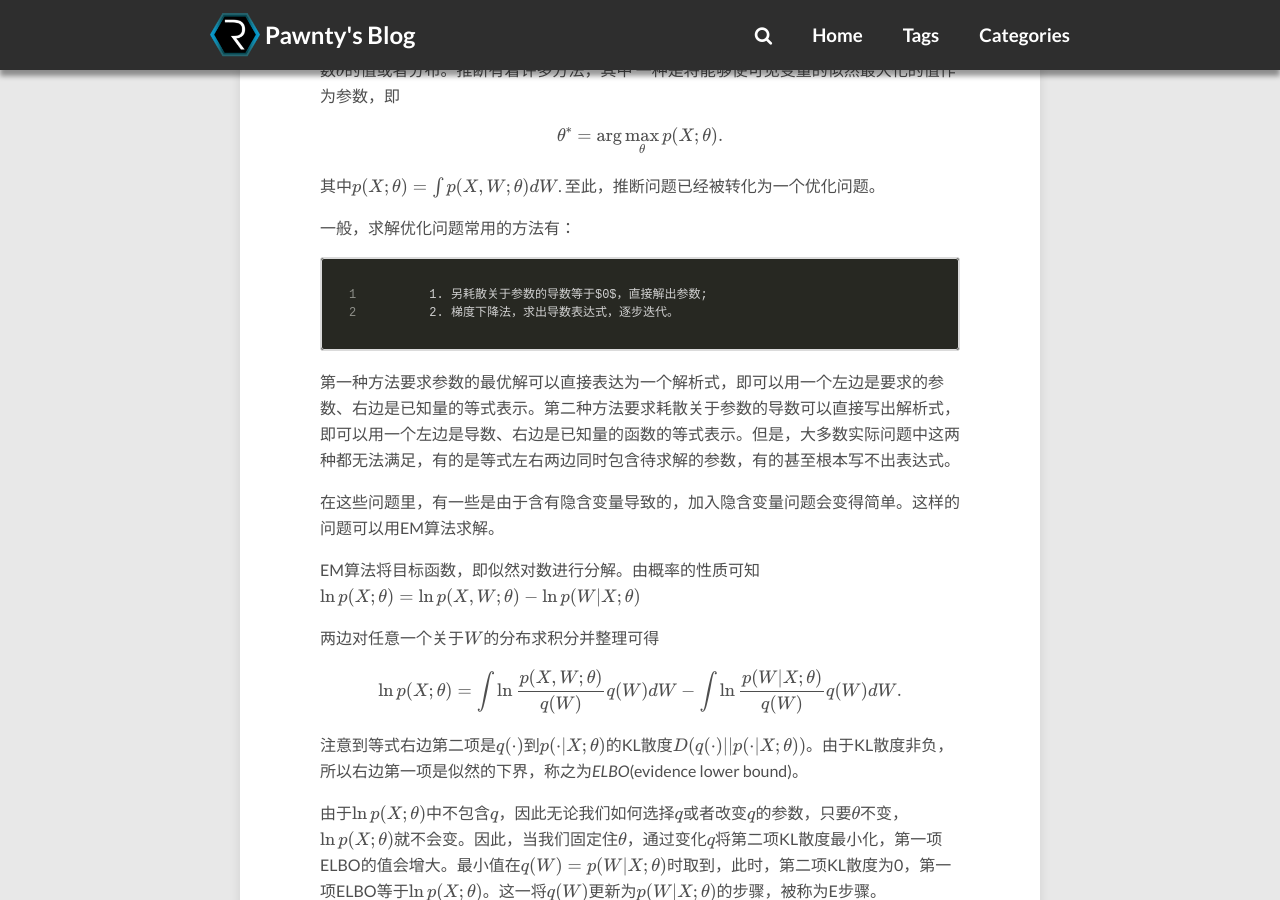
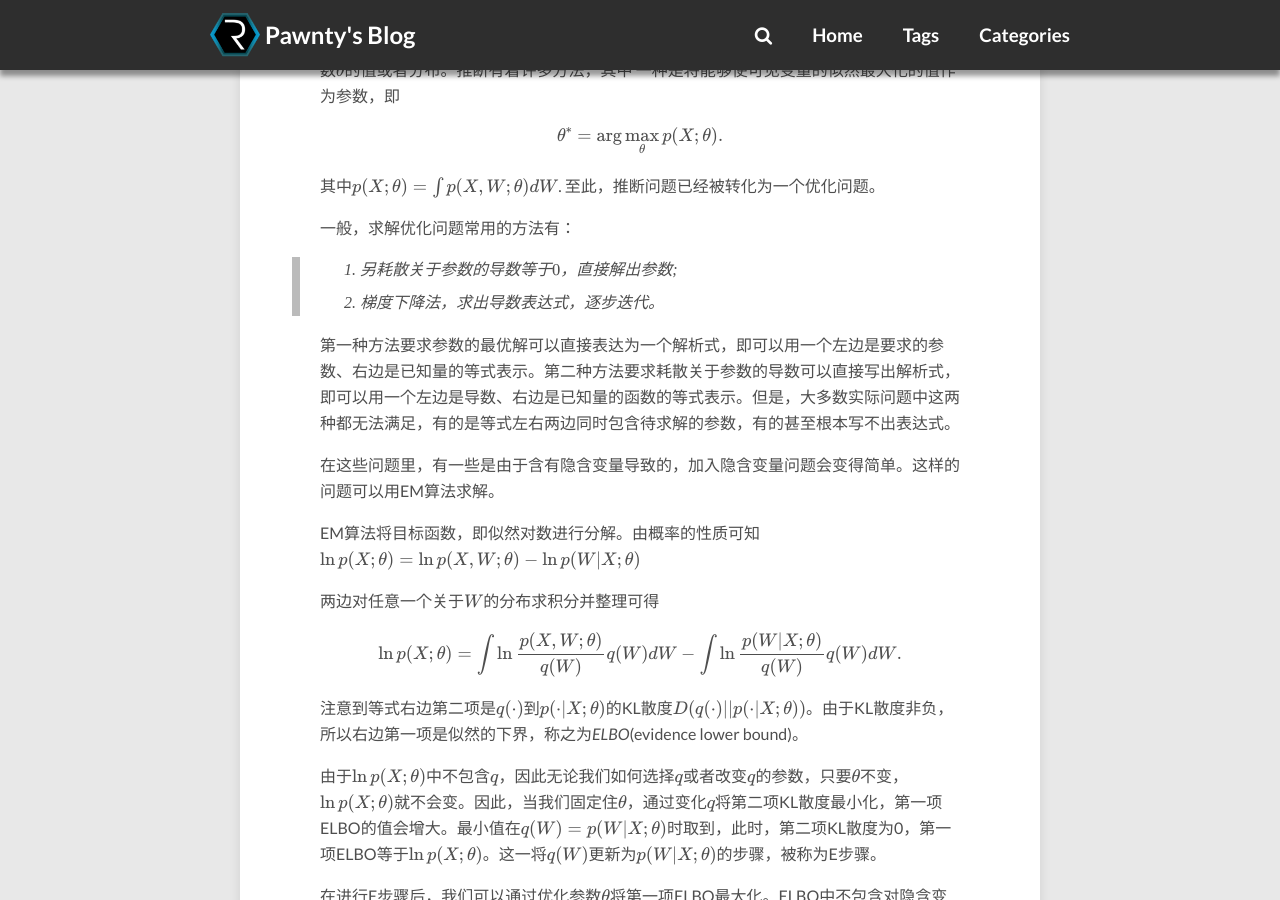
Before and after one commit to pawnty/pawnty.github.io, a Jekyll site: the page built from _posts/2016-01-28-kl-divergence-and-its-application-in-statistic-inference.md, in a window 1280 px wide and 900 px high, scrolled down 1311 px. Built offline with Jekyll 4.4.1, drawn with Linux system fonts in a browser that asks for light colours; nearby versions of some CDN libraries; formulas are drawn with MathJax 3; comment, search, counter and statistics services are not loaded.

Commit message:
Update 2016-01-28-kl-divergence-and-its-application-in-statistic-inference.md

```diff
--- a/_posts/2016-01-28-kl-divergence-and-its-application-in-statistic-inference.md
+++ b/_posts/2016-01-28-kl-divergence-and-its-application-in-statistic-inference.md
@@ -43,8 +43,8 @@ $$
 
 一般，求解优化问题常用的方法有：
 
-	1. 另耗散关于参数的导数等于$0$，直接解出参数;
-	2. 梯度下降法，求出导数表达式，逐步迭代。
+> 1. 另耗散关于参数的导数等于$0$，直接解出参数;
+> 2. 梯度下降法，求出导数表达式，逐步迭代。
 
 第一种方法要求参数的最优解可以直接表达为一个解析式，即可以用一个左边是要求的参数、右边是已知量的等式表示。第二种方法要求耗散关于参数的导数可以直接写出解析式，即可以用一个左边是导数、右边是已知量的函数的等式表示。但是，大多数实际问题中这两种都无法满足，有的是等式左右两边同时包含待求解的参数，有的甚至根本写不出表达式。
 
```
